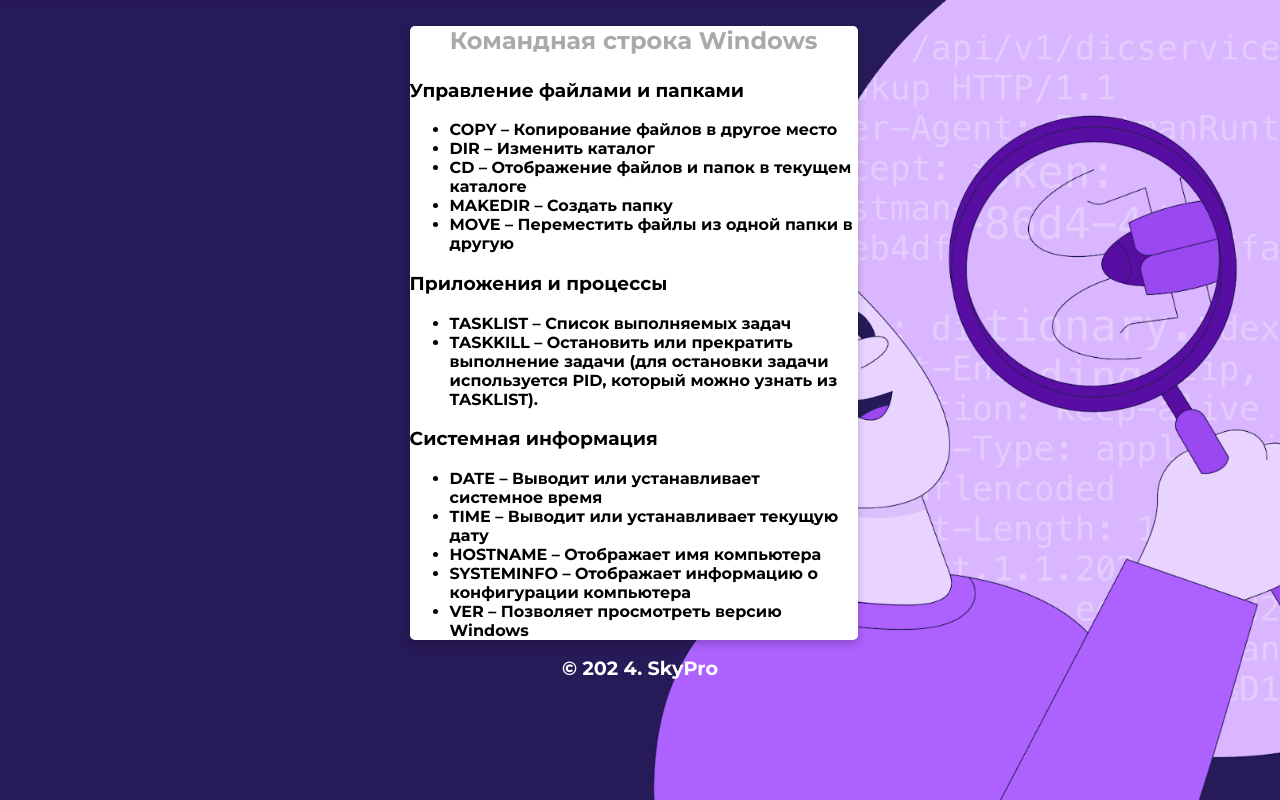
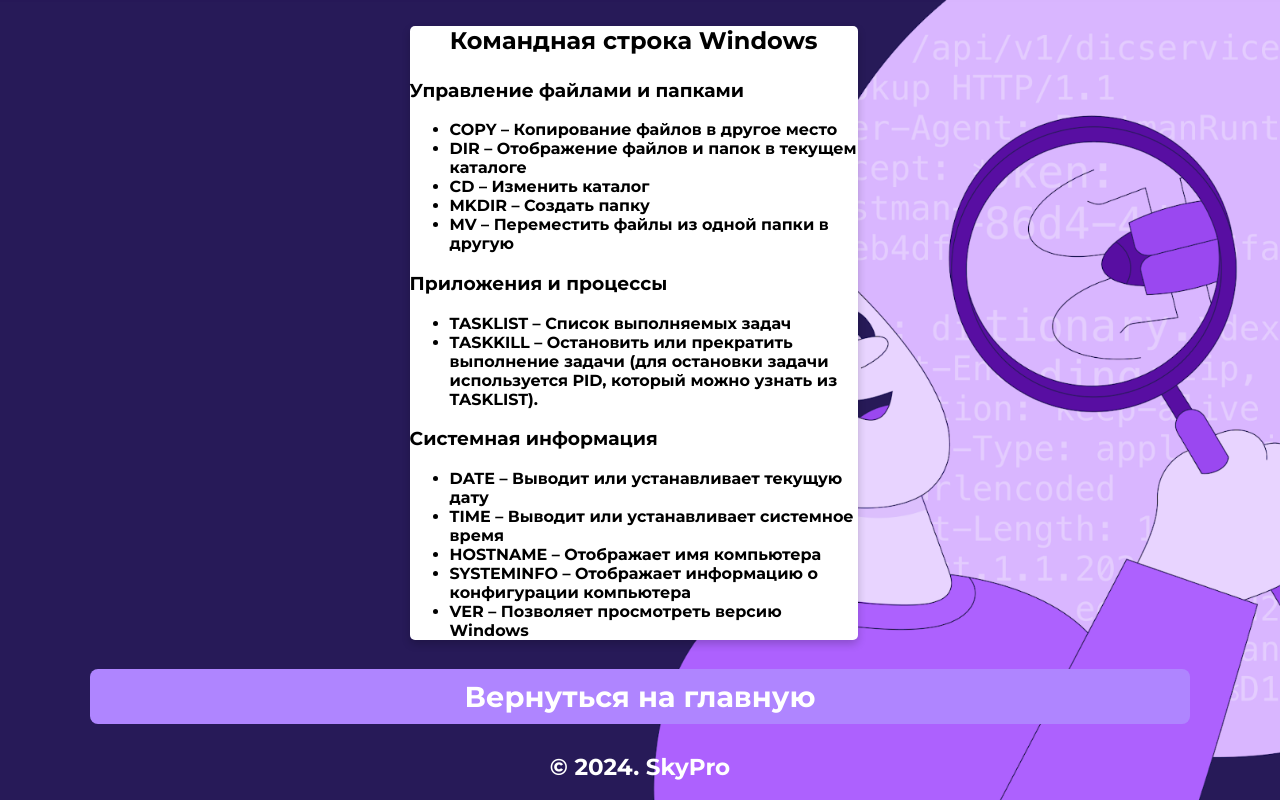
Before and after one commit to Evgen334/FinalWeb, a plain HTML site: page html/cmd.html in a window 1280 px wide. Drawn offline with Linux system fonts and the light colour scheme.

Commit message:
second branch

```diff
--- a/html/cmd.html
+++ b/html/cmd.html
@@ -12,14 +12,14 @@
    <body>
       <!--Card-->
       <div class="card animated fadeIn">
-         <p class="subtitle">Командная строка Windows</p>
+         <p class="subtitle" style="color: black;">Командная строка Windows</p>
          <h3 id="rt-0"> Управление файлами и папками</h3>
          <ul>
             <li>COPY – Копирование файлов в другое место</li>
-            <li>DIR – Изменить каталог</li>
-            <li>CD – Отображение файлов и папок в текущем каталоге</li>
-            <li>MAKEDIR – Создать папку</li>
-            <li>MOVE – Переместить файлы из одной папки в другую</li>
+            <li>DIR – Отображение файлов и папок в текущем каталоге</li>
+            <li>CD – Изменить каталог</li>
+            <li>MKDIR – Создать папку</li>
+            <li>MV – Переместить файлы из одной папки в другую</li>
          </ul>
          <h3 id="rt-1">Приложения и процессы</h3>
          <ul>
@@ -28,8 +28,8 @@
          </ul>
          <h3 id="rt-3">Системная информация</h3>
          <ul>
-            <li>DATE – Выводит или устанавливает системное время</li>
-            <li>TIME – Выводит или устанавливает текущую дату</li>
+            <li>DATE – Выводит или устанавливает текущую дату</li>
+            <li>TIME – Выводит или устанавливает системное время</li>
             <li>HOSTNAME – Отображает имя компьютера</li>
             <li>SYSTEMINFO – Отображает информацию о конфигурации компьютера</li>
             <li>VER – Позволяет просмотреть версию Windows</li>
@@ -37,7 +37,11 @@
       </div>
       <!--footer-->
       <footer class="animated fadeIn">
-         &copy; 202 4. SkyPro
+         <p class="location" align="center">
+            <a href="../index.html">Вернуться на главную</a>
+         </p>
+      <footer class="animated fadeIn">
+         &copy; 2024. SkyPro
       </footer>
    </body>
 </html>
```
Also changed, not shown: html/git.html (+5 -4 lines), html/mac.html (+3 -3 lines), index.html (+4 -4 lines), defects.txt, improvements.txt, 1 other file.
